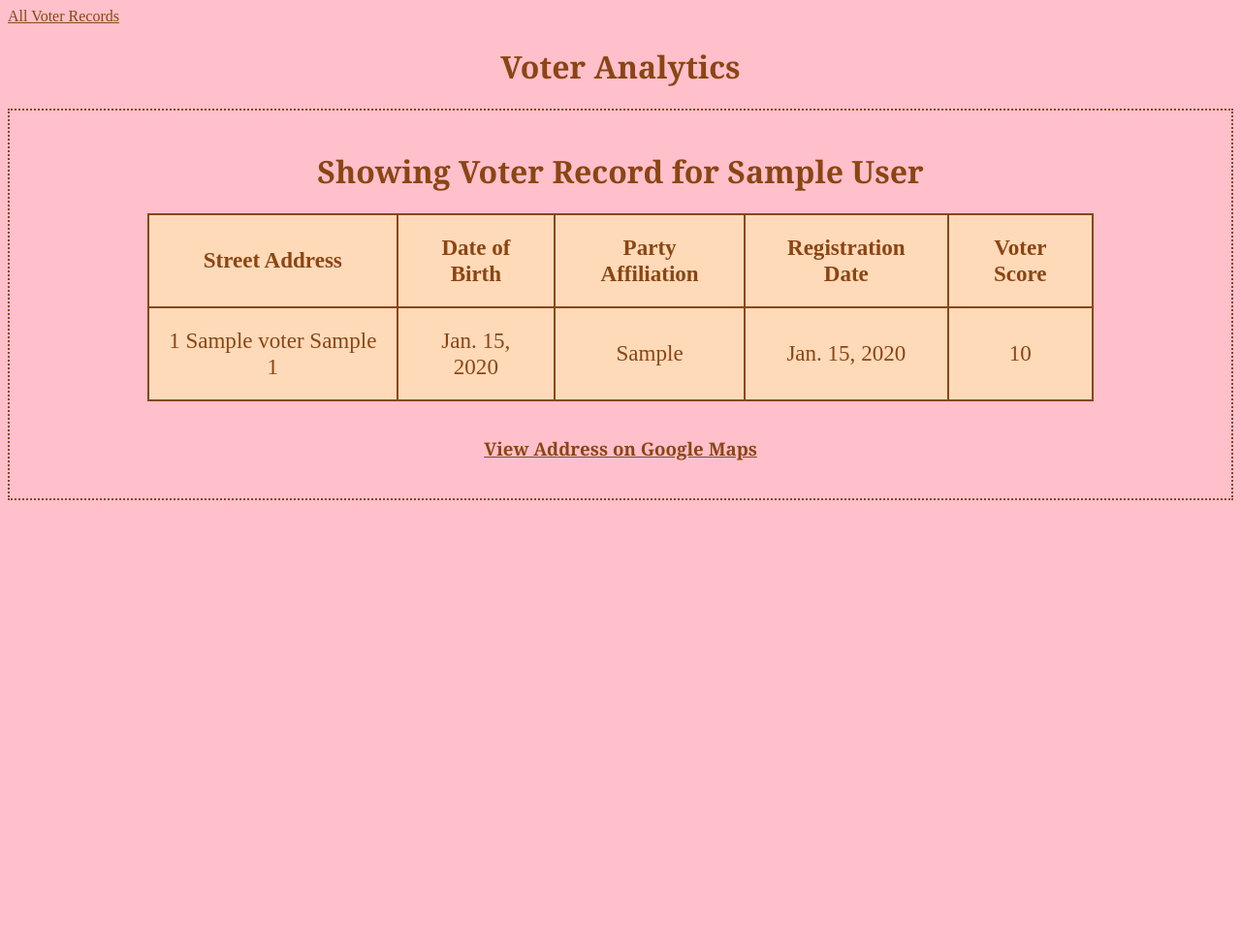
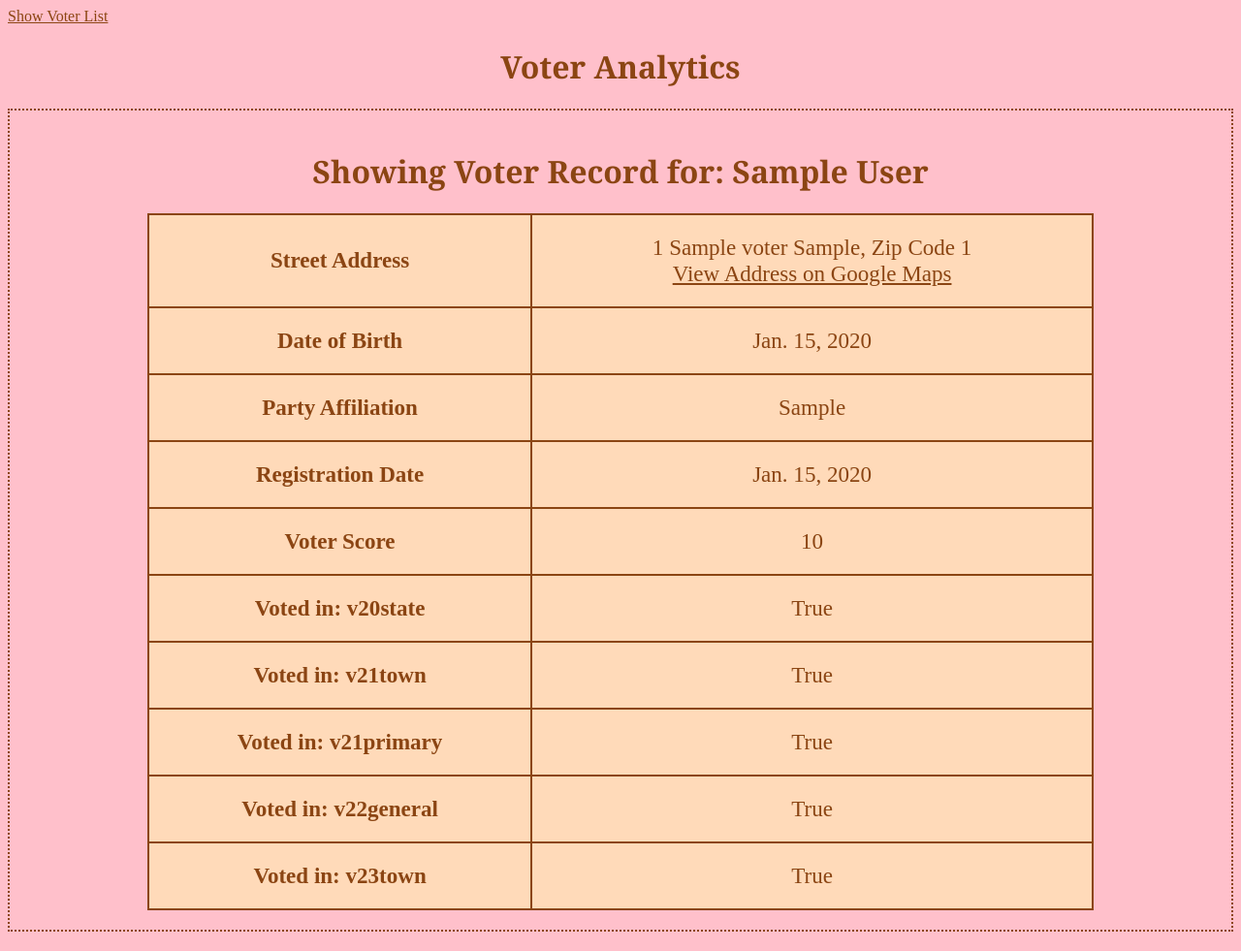
Before and after one commit to aschreib4/cs412, a Django app: page /voter_analytics/voter/1 in a window 1280 px wide. Shown: the whole page at 97% size. Before the commit the page ends 516 px from the top, so only its background shows below. Run offline with Django 5.2, Linux system fonts and the light colour scheme; tables that the repository leaves empty hold one stand-in row (values such as "Sample post").

Commit message:
Added all parts for task 2 of A10

```diff
--- a/voter_analytics/templates/voter_analytics/base.html
+++ b/voter_analytics/templates/voter_analytics/base.html
@@ -14,7 +14,7 @@
    <body>
         <header>
             <nav>
-                <a href="{% url 'voters' %}">All Voter Records</a>
+                <a href="{% url 'voters' %}">Show Voter List</a>
                 {% block extra_nav_link %}{% endblock %}
             </nav>
             <h1>Voter Analytics</h1>
--- a/voter_analytics/templates/voter_analytics/record_detail.html
+++ b/voter_analytics/templates/voter_analytics/record_detail.html
@@ -8,28 +8,52 @@
 {% block content %}
 
 <div class="container">
-    <h1>Showing Voter Record for {{r.first_name}} {{r.last_name}}</h1>
+    <h1>Showing Voter Record for: {{r.first_name}} {{r.last_name}}</h1>
     <table>
         <tr>
             <th>Street Address</th>
+            <td>{{ r.street_num }} {{ r.street_name }} {{ r.apt_num }}, Zip Code {{ r.zip_code }} <br>
+                <a href="https://maps.google.com?q={{ r.street_num }} {{ r.street_name }}
+                {{ r.apt_num }} {{ r.zip_code }}" target="_blank">View Address on Google Maps</a>
+            </td>
+        </tr>
+        <tr>
             <th>Date of Birth</th>
+            <td>{{ r.dob }}</td>
+        </tr>
+        <tr>
             <th>Party Affiliation</th>
+            <td>{{ r.party_aff }}</td>
+        </tr>
+        <tr>
             <th>Registration Date</th>
+            <td>{{ r.date_registration }}</td>
+        </tr>
+        <tr>
             <th>Voter Score</th>
-        </tr>
-
-        <tr>
-            <td>{{ r.street_num }} {{ r.street_name }} {{ r.apt_num }} {{ r.zip_code }}</td>
-            <td>{{ r.dob }}</td>
-            <td>{{ r.party_aff }}</td>
-            <td>{{ r.date_registration }}</td>
             <td>{{ r.voter_score }}</td>
         </tr>
+        <tr>
+            <th>Voted in: v20state</th>
+            <td>{{ r.v20state }}</td>
+        </tr>
+        <tr>
+            <th>Voted in: v21town</th>
+            <td>{{ r.v21town }}</td>
+        </tr>
+        <tr>
+            <th>Voted in: v21primary</th>
+            <td>{{ r.v21primary }}</td>
+        </tr>
+        <tr>
+            <th>Voted in: v22general</th>
+            <td>{{ r.v22general }}</td>
+        </tr>
+        <tr>
+            <th>Voted in: v23town</th>
+            <td>{{ r.v23town }}</td>
+        </tr>
     </table>
-    <br>
-    <!-- Link to Google Maps -->
-    <h3><a href="https://maps.google.com?q={{ r.street_num }} {{ r.street_name }}
-    {{ r.apt_num }} {{ r.zip_code }}" target="_blank">View Address on Google Maps</a></h3>
 </div>
 
 {% endblock %}
--- a/voter_analytics/templates/voter_analytics/voter_records.html
+++ b/voter_analytics/templates/voter_analytics/voter_records.html
@@ -45,7 +45,7 @@
             <tr>
                 <td>{{ r.first_name }}</td>
                 <td>{{ r.last_name }}</td>
-                <td>{{ r.street_num }} {{ r.street_name }} {{ r.apt_num}} {{ r.zip_code }} </td>
+                <td>{{ r.street_num }} {{ r.street_name }} {{ r.apt_num}}, Zip Code {{ r.zip_code }} </td>
                 <td>{{ r.dob }}</td>
                 <td>{{ r.party_aff }}</td>
                 <td>{{ r.voter_score }}</td>
--- a/voter_analytics/views.py
+++ b/voter_analytics/views.py
@@ -57,16 +57,80 @@ class VoterRecordsListView(ListView):
             dob = self.request.GET['dob']
             if dob:
                 results = results.filter(dob=dob)
+
+        if 'min_dob' in self.request.GET and self.request.GET['min_dob']:
+            min_year = int(self.request.GET['min_dob'])
+            results = results.filter(dob__year__gte=min_year)
+
+        if 'max_dob' in self.request.GET and self.request.GET['max_dob']:
+            max_year = int(self.request.GET['max_dob'])
+            results = results.filter(dob__year__lte=max_year)
+
         if 'party_aff' in self.request.GET:
             party_aff = self.request.GET['party_aff']
             if party_aff:
-                results = results.filter(party_aff=party_aff)
+                if party_aff == "not_rdu":
+                    results = results.exclude(party_aff__in=['R ', 'D ', 'U '])
+                else:
+                    results = results.filter(party_aff=party_aff)
         if 'voter_score' in self.request.GET:
             voter_score = self.request.GET['voter_score']
             if voter_score:
                 results = results.filter(voter_score=voter_score)
 
+        if 'v20state' in self.request.GET:
+            v20state = self.request.GET['v20state']
+            if v20state.lower() == 'on':  # Checkbox checked
+                results = results.filter(v20state=True)
+            elif v20state.lower() == 'off': # Checkbox unchecked
+                results = results.filter(v20state=False)
+
+        if 'v21town' in self.request.GET:
+            v21town = self.request.GET['v21town']
+            if v21town.lower() == 'on':  # Checkbox checked
+                results = results.filter(v21town=True)
+            elif v21town.lower() == 'off': # Checkbox unchecked
+                results = results.filter(v21town=False)
+
+        if 'v21primary' in self.request.GET:
+            v21primary = self.request.GET['v21primary']
+            if v21primary.lower() == 'on':  # Checkbox checked
+                results = results.filter(v21primary=True)
+            elif v21primary.lower() == 'off':  # Checkbox unchecked
+                results = results.filter(v21primary=False)
+
+        if 'v22general' in self.request.GET:
+            v22general = self.request.GET['v22general']
+            if v22general.lower() == 'on':  # Checkbox checked
+                results = results.filter(v22general=True)
+            elif v22general.lower() == 'off':  # Checkbox unchecked
+                results = results.filter(v22general=False)
+
+        if 'v23town' in self.request.GET:
+            v23town = self.request.GET['v23town']
+            if v23town.lower() == 'on':  # Checkbox checked
+                results = results.filter(v23town=True)
+            elif v23town.lower() == 'off':  # Checkbox unchecked
+                results = results.filter(v23town=False)
+
         return results
+
+    def get_context_data(self, **kwargs):
+        context = super().get_context_data(**kwargs)
+        # Pass the filter parameters to the context to retain them in the form after submission
+        context['party_aff'] = self.request.GET.get('party_aff', '')
+        context['dob'] = self.request.GET.get('dob', '')
+        context['voter_score'] = self.request.GET.get('voter_score', '')
+        context['v20state'] = self.request.GET.get('v20state', '')
+        context['v21town'] = self.request.GET.get('v21town', '')
+        context['v21primary'] = self.request.GET.get('v21primary', '')
+        context['v22general'] = self.request.GET.get('v22general', '')
+        context['v23town'] = self.request.GET.get('v23town', '')
+
+        years = list(range(1920, 2026))
+        context['years'] = years
+
+        return context
 
 class VoterDetailView(DetailView):
     '''Display the voter record for a single person.'''
```
Also changed, not shown: voter_analytics/templates/voter_analytics/search.html (+53 -7 lines).
